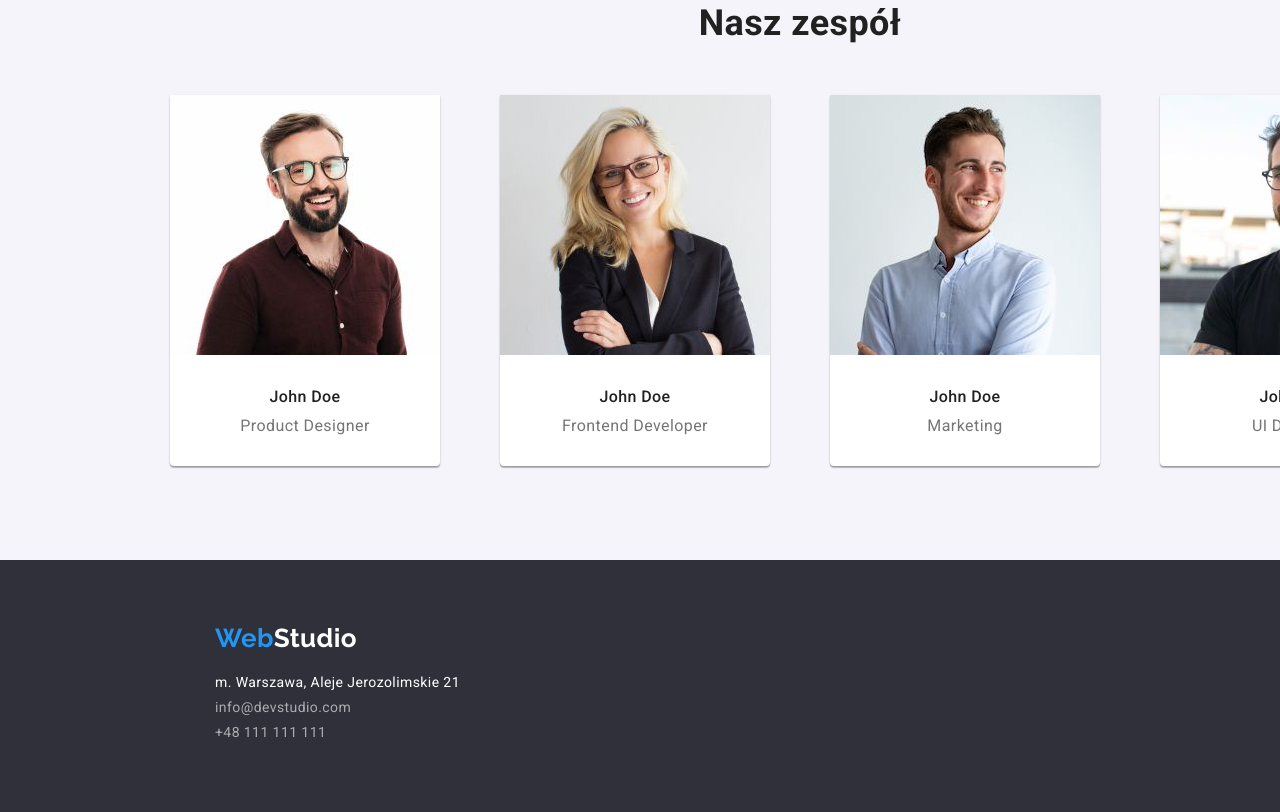
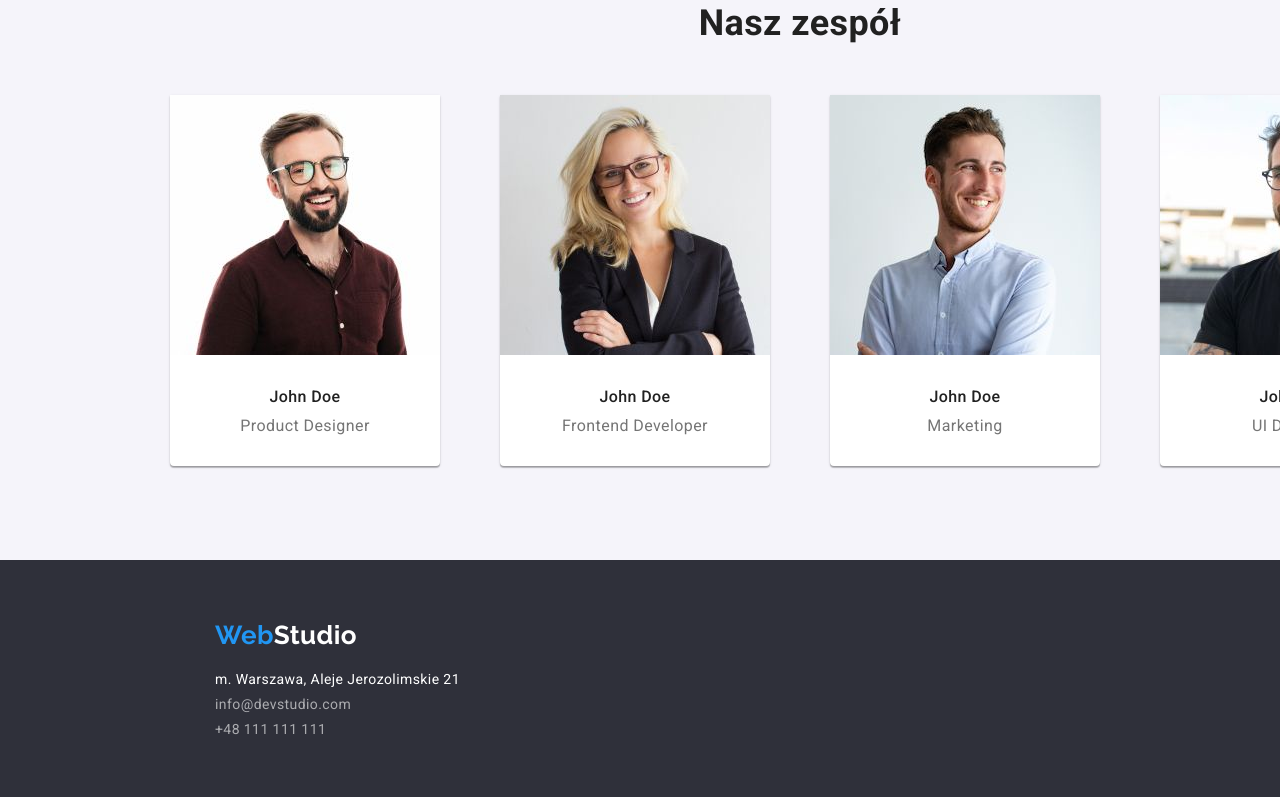
Before and after one commit to KJachimstal/goit-markup-hw-03, a website: page index.html in a window 1280 px wide. Shown: the part 1530-2342 px from the top of the page. Drawn offline with Linux system fonts and the light colour scheme.

Commit message:
Corrected styles in footer

```diff
--- a/css/styles.css
+++ b/css/styles.css
@@ -122,11 +122,11 @@ body {
 .logo-footer {
     color: var(--whiteColor);
     margin: 0 0 20px 215px;
+    padding-top: 60px;
 }
 
 .footer {
     background: var(--bannerBackgroundColor);
-    height: 252px;
     display: flex;
     flex-direction: column;
     justify-content: center;
@@ -136,8 +136,12 @@ body {
     margin: 0 0 0 215px;
 }
 
+.footer-list li:last-child {
+    padding-bottom: 60px;
+}
+
 .footer-item {
-    margin: 0 0 9px;
+    padding-bottom: 9px;
 }
 
 .footer-navigation a {
```
